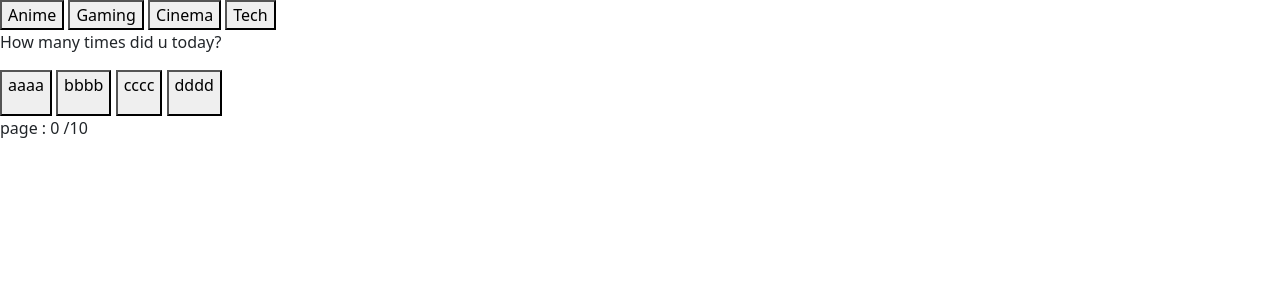
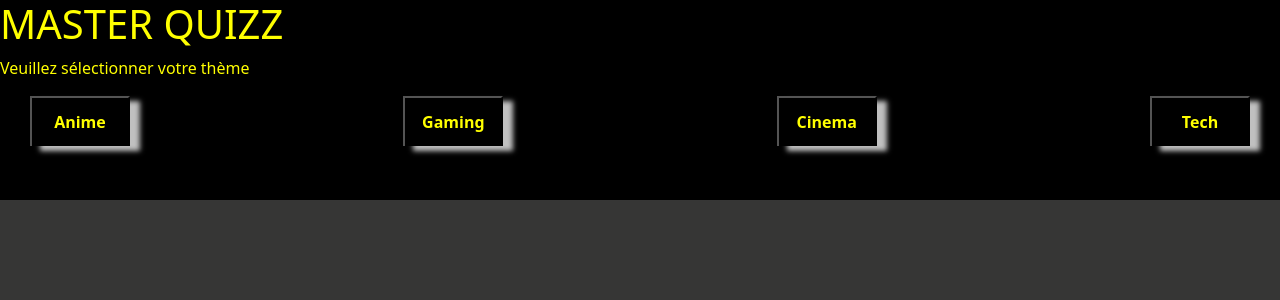
Before and after one commit to sebastienwolf/quizzmaster, a PHP site: page / in a window 1280 px wide. Shown: the top 300 px of the page. Run offline with PHP 8.4, Linux system fonts and the light colour scheme.

Commit message:
CSS headerv1

```diff
--- a/index.html
+++ b/index.html
@@ -11,18 +11,28 @@
     <title>Quizz</title>
 </head>
 
-<body>
+<body class="quizz">
 
 
-    </div>
-    <div class="quizz" id="quizz">
 
-        <button id="anime" class="theme" data-info="anime">Anime</button>
-        <button id="gaming" class="theme" data-info="gaming">Gaming</button>
-        <button id="cinema" class="theme" data-info="cinema">Cinema</button>
-        <button id="tech" class="theme" data-info="tech">Tech</button>
+    <!-- <div class="quizz" id="quizz"> -->
+    <header class="header">
+        <div>
+            <h1>MASTER QUIZZ</h1>
+        </div>
+        <div>
+            <p>Veuillez sélectionner votre thème</p>
+        </div>
+        <div id="selectTheme">
+            <button id="anime" class="theme" data-info="anime">Anime</button>
+            <button id="gaming" class="theme" data-info="gaming">Gaming</button>
+            <button id="cinema" class="theme" data-info="cinema">Cinema</button>
+            <button id="tech" class="theme" data-info="tech">Tech</button>
+        </div>
+    </header>
+
+    <div id="selectAnswer">
         <p class="question" id="question">How many times did u today?</p>
-
 
         <button class='c' id="r1" data-number="0">
             <p>aaaa</p>
@@ -37,16 +47,15 @@
             <p>dddd</p>
         </button>
 
-    </div>
-    <div id="bResult">
-        <p>page : <span id="pRun">0</span> /<span id="pMax">10</span></p>
 
 
-        <p id="resultat"></p>
-        <button id="reset">RESET</button>
+        <p>page : <span id="pRun">0</span> /<span id="pMax">10</span></p>
+        <div id="reset">
+            <p id="resultat"></p>
+            <button id="rat">RESET</button>
+        </div>
     </div>
 
-    </div>
 
     <script src="./script.js"></script>
 </body>
--- a/script.js
+++ b/script.js
@@ -164,6 +164,9 @@ let page = 0;
 let score = 0;
 let bReset = document.getElementById("reset")
 bReset.style.display = 'none'
+let blocAnswer = document.getElementById("selectAnswer")
+blocAnswer.style.display = 'none'
+
 let filter = theme.filter(a => a.nbth == 'anime')
 let questionSet = ['0','1','2','3','4','5']
 let X;
@@ -173,6 +176,7 @@ let bResult = document.getElementById("bResult")
 Array.from(document.getElementsByClassName('theme')).forEach(z => {
     z.addEventListener('click', () => {
         filter = theme.filter(a => a.nbth == z.dataset.info);
+        blocAnswer.style.display = 'flex'
         Quizz()
     })
 });
@@ -276,4 +280,5 @@ function reset() {
     document.getElementById("resultat").innerHTML = score
     questionSet = ['0','1','2','3','4','5']
     bReset.style.display = 'none'
+    blocAnswer.style.display = 'none'
 }
--- a/style.css
+++ b/style.css
@@ -1,3 +1,58 @@
+.quizz{
+    background-color: rgb(54, 54, 53);
+    color: yellow;
+}
+.header{
+    height: 200px;
+    background-color: black;
+}
+h1{
+    font-weight: bolder;
+}
+
+
+#selectTheme{
+    display: flex;
+    justify-content: space-between;
+    align-items: center;
+
+}
+.theme{
+    height: 50px;
+    width: 100px;
+    margin-left: 30px;
+    margin-right: 30px;
+    background-color: black;
+    border-bottom: yellow;
+    color: yellow;
+    box-shadow: 10px 5px 5px silver;
+    font-weight: bold;
+}
+.selectAnswer{
+    flex-direction: column;
+
+}
+
+.blocAnswer{
+    background-color: rgba(143, 63, 175, 0.562);
+    border-bottom: yellow;
+    color: yellow;
+    flex-wrap: wrap;
+}
+#reset{
+    flex-direction: column;
+    width: 100px;
+    border-radius: 15%;
+
+}
+#rat{
+    border-bottom: rgb(255, 253, 127);
+    border-radius: 50%;
+}
+
+
+
+
 /* .quizz{
 
     display: none;
```
